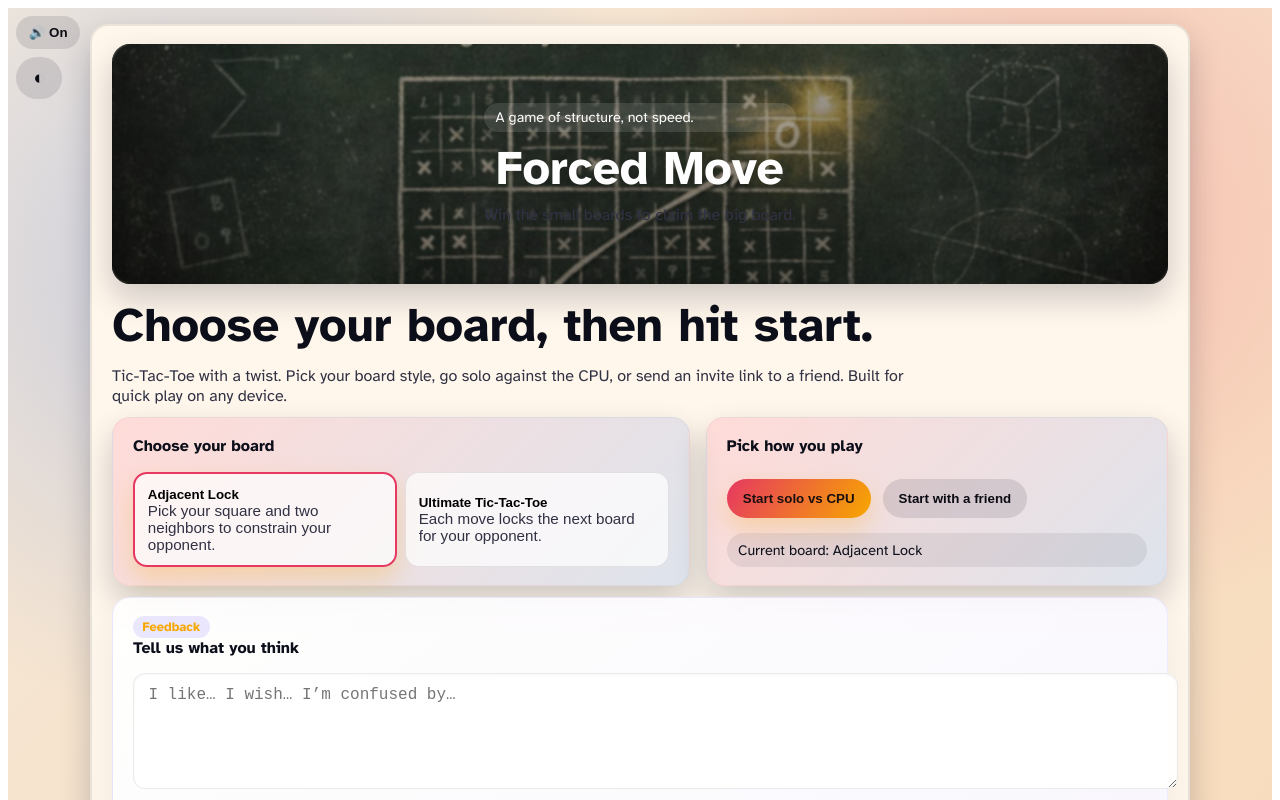
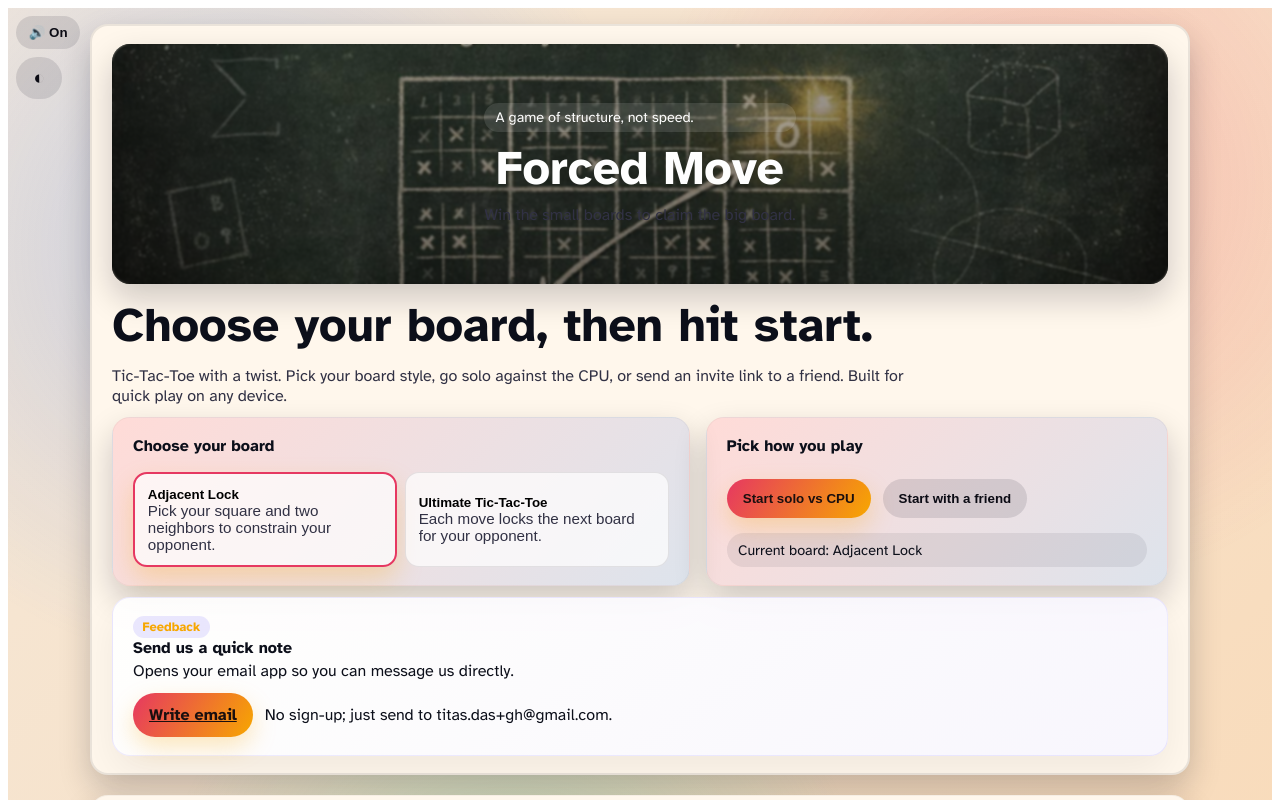
Before and after one commit to TitasDas/forced-move, a React (Vite) app: page / in a window 1280 px wide. Both pictures are taken after a click on the button "Enter the game". Shown: the top 800 px of the page. Built offline with nearby package versions, Linux system fonts and the light colour scheme; a web font is replaced by a local one.

Commit message:
Simplify feedback card to email prompt

```diff
--- a/src/components/FeedbackBox.jsx
+++ b/src/components/FeedbackBox.jsx
@@ -1,51 +1,26 @@
-import React, { useState } from 'react';
+import React from 'react';
 
 const EMAIL = 'titas.das+gh@gmail.com';
 
 export default function FeedbackBox({ context = 'app' }) {
-  const [message, setMessage] = useState('');
-  const [contact, setContact] = useState('');
-  const [pulse, setPulse] = useState(false);
-
-  const submit = () => {
-    const trimmed = message.trim();
-    const contactLine = contact.trim() ? `\n\nContact: ${contact.trim()}` : '';
-    if (!trimmed) {
-      setPulse(true);
-      setTimeout(() => setPulse(false), 500);
-      return;
-    }
-    const subject = encodeURIComponent(`Forced Move feedback (${context})`);
-    const body = encodeURIComponent(`${trimmed}${contactLine}`);
-    window.location.href = `mailto:${EMAIL}?subject=${subject}&body=${body}`;
-  };
+  const subject = encodeURIComponent(`Forced Move feedback (${context})`);
+  const body = encodeURIComponent('Share your thoughts here…');
+  const href = `mailto:${EMAIL}?subject=${subject}&body=${body}`;
 
   return (
-    <div className={`panel feedback-card ${pulse ? 'pulse' : ''}`}>
+    <div className="panel feedback-card">
       <div className="feedback-header">
         <div>
           <div className="pill-badge">Feedback</div>
-          <div className="card-title">Tell us what you think</div>
+          <div className="card-title">Send us a quick note</div>
+          <div className="subtle">Opens your email app so you can message us directly.</div>
         </div>
       </div>
-      <textarea
-        className="feedback-input"
-        placeholder="I like… I wish… I’m confused by…"
-        value={message}
-        onChange={(e) => setMessage(e.target.value)}
-        rows={3}
-      />
-      <input
-        className="feedback-input contact"
-        placeholder="Optional contact (email or handle)"
-        value={contact}
-        onChange={(e) => setContact(e.target.value)}
-      />
       <div className="feedback-actions">
-        <button className="btn" onClick={submit}>
-          Send quick note
-        </button>
-        <div className="subtle">Adds your note into an email to {EMAIL}.</div>
+        <a className="btn" href={href}>
+          Write email
+        </a>
+        <div className="subtle">No sign-up; just send to {EMAIL}.</div>
       </div>
     </div>
   );
```
